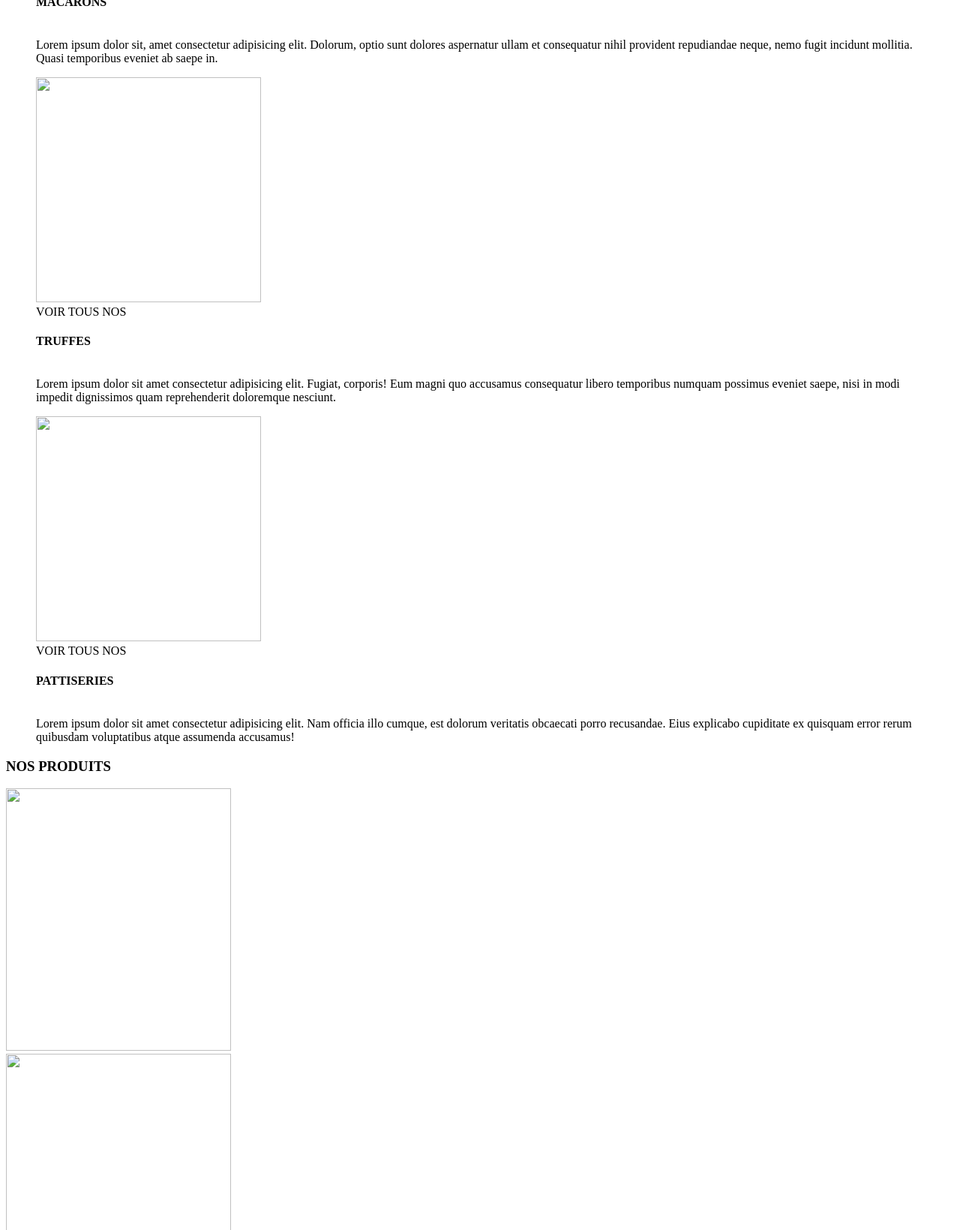
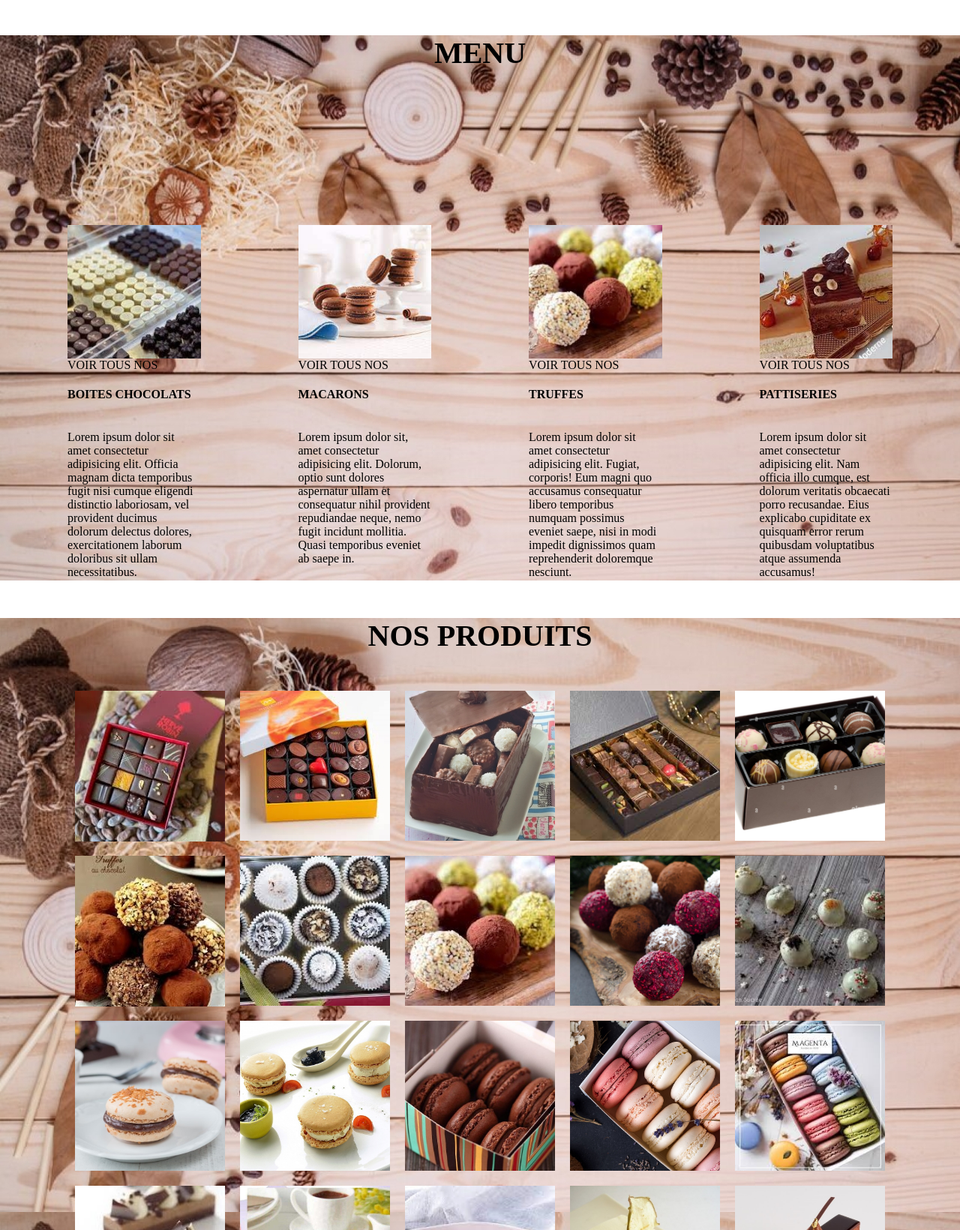
Before and after one commit to Bouchakour-rania/site-chocolaterie, a plain HTML site: page index.html in a window 1280 px wide. Shown: the part 1160-2800 px from the top of the page at 75% size. Drawn offline with Linux system fonts and the light colour scheme; files whose address does not match are found by name.

Commit message:
Update index.html

```diff
--- a/index.html
+++ b/index.html
@@ -5,13 +5,13 @@
     <meta http-equiv="X-UA-Compatible" content="IE=edge">
     <meta name="viewport" content="width=device-width, initial-scale=1.0">
     <title>ma boutique en ligne</title>
-    <link rel="stylesheet" href="projet.css">
+    <link rel="stylesheet" href="index.css">
 </head>
 <body>
 <div id="tout">
 <!--section header-->
 <div id="id1">
-   <img src="logo.jpg" alt="" height="100px" width="100px">
+   <img src="images/logo.jpg" alt="" height="100px" width="100px">
     <div class="p1">
       <a href="#home"> Home </a>
       <a href="#aboute"> About</a>
@@ -41,19 +41,19 @@
 <h3>MENU</h3>
 <div id="produits">
   <figure>
-  <img id="pnt" src="image100.jpg" alt="" width="300px" height="300px" >
+  <img id="pnt" src="images/image100.jpg" alt="" width="300px" height="300px" >
   <figcaption>VOIR TOUS NOS <br><h4>BOITES CHOCOLATS</h4> <br>Lorem ipsum dolor sit amet consectetur adipisicing elit. Officia magnam dicta temporibus fugit nisi cumque eligendi distinctio laboriosam, vel provident ducimus dolorum  delectus dolores, exercitationem laborum doloribus sit ullam necessitatibus.</figcaption>
   </figure>
 <figure>
-  <img id="pnt" src="image11.jpg" alt="" width="300px" height="300px">
+  <img id="pnt" src="images/image11.jpg" alt="" width="300px" height="300px">
   <figcaption>VOIR TOUS NOS <br><h4>MACARONS</h4> <br> Lorem ipsum dolor sit, amet consectetur adipisicing elit. Dolorum, optio sunt dolores aspernatur ullam et consequatur nihil provident repudiandae neque, nemo fugit incidunt mollitia. Quasi temporibus eveniet ab saepe in.</figcaption>
 </figure>
 <figure>
-  <img id="pnt" src="image8.jpg" alt="" width="300px" height="300px">
+  <img id="pnt" src="images/image8.jpg" alt="" width="300px" height="300px">
   <figcaption>VOIR TOUS NOS <br><h4>TRUFFES</h4> <br> Lorem ipsum dolor sit amet consectetur adipisicing elit. Fugiat, corporis! Eum magni quo accusamus consequatur libero temporibus numquam possimus eveniet saepe, nisi in modi impedit dignissimos quam reprehenderit doloremque nesciunt.</figcaption>
 </figure>
 <figure>
-  <img id="pnt" src="images(2).jpg" alt="" width="300px" height="300px">
+  <img id="pnt" src="images/images(2).jpg" alt="" width="300px" height="300px">
   <figcaption>VOIR TOUS NOS <br><h4>PATTISERIES</h4> <br> Lorem ipsum dolor sit amet consectetur adipisicing elit. Nam officia illo cumque, est dolorum veritatis obcaecati porro recusandae. Eius explicabo cupiditate ex quisquam error rerum quibusdam voluptatibus atque assumenda accusamus!</figcaption>
 </figure>
 </div>
@@ -65,64 +65,65 @@
 <h3>NOS PRODUITS</h3>
 <div class="galerie">
   <div class="cts">
-    <img src="imagesg1.jpg" alt="" height="350px" width="300px">
+    <img src="images/imagesg1.jpg" alt="" height="350px" width="300px">
   </div>
   <div class="cts">
-    <img src="imageg2.jpg" alt="" height="350px" width="300px">
+    <img src="images/imageg2.jpg" alt="" height="350px" width="300px">
   </div>
   <div class="cts">
-    <img src="imageg3.jpg" alt="" height="350px" width="300px">
+    <img src="images/imageg3.jpg" alt="" height="350px" width="300px">
   </div>
   <div class="cts">
-    <img src="imageg4 (2).jpg" alt="" height="350px" width="300px">
+    <img src="images/imageg4 (2).jpg" alt="" height="350px" width="300px">
+
   </div>
   <div class="cts">
-    <img src="imageg5 (3).jpg" alt="" height="350px" width="300px">
+    <img src="images/imageg5 (3).jpg" alt="" height="350px" width="300px">
   </div>
   <div class="cts">
-    <img src="imageg6 (2).jpg" alt="" height="350px" width="300px">
+    <img src="images/imageg6 (2).jpg" alt="" height="350px" width="300px">
   </div>
   <div class="cts">
-    <img src="imageg7.jpg" alt="" height="350px" width="300px">
+    <img src="images/imageg7.jpg" alt="" height="350px" width="300px">
   </div>
   <div class="cts">
-    <img src="image8.jpg" alt="" height="350px" width="300px">
+    <img src="images/image8.jpg" alt="" height="350px" width="300px">
   </div>
   <div class="cts">
-    <img src="imageg9 (2).jpg" alt="" height="350px" width="300px">
+    <img src="images/imageg9 (2).jpg" alt="" height="350px" width="300px">
   </div>
   <div class="cts">
-    <img src="images (3).jpg" alt="" height="350px" width="300px">
+    <img src="images/images (3).jpg" alt="" height="350px" width="300px">
   </div>
   <div class="cts">
-    <img src="mc1.jpg" alt="" height="350px" width="300px">
+    <img src="images/mc1.jpg" alt="" height="350px" width="300px">
   </div>
   <div class="cts">
-    <img src="mc2.jpg" alt="" height="350px" width="300px">
+    <img src="images/mc2.jpg" alt="" height="350px" width="300px">
   </div>
   <div class="cts">
-    <img src="mc3.jpg" alt="" height="350px" width="300px">
+    <img src="images/mc3.jpg" alt="" height="350px" width="300px">
   </div>
   <div class="cts">
-    <img src="mc4.jpg" alt="" height="350px" width="300px">
+    <img src="images/mc4.jpg" alt="" height="350px" width="300px">
   </div>
   <div class="cts">
-    <img src="mc5.jpg" alt="" height="350px" width="300px">
+    <img src="images/mc5.jpg" alt="" height="350px" width="300px">
   </div>
   <div class="cts">
-    <img src="pt1.jpg" alt="" height="350px" width="300px">
+    <img src="images/pt1.jpg" alt="" height="350px" width="300px">
   </div>
   <div class="cts">
-    <img src="pt2.jpg" alt="" height="350px" width="300px">
+    <img src="images/pt2.jpg" alt="" height="350px" width="300px">
   </div>
   <div class="cts">
-    <img src="pt3.jpg" alt="" height="350px" width="300px">
+    <img src="images/pt3.jpg" alt="" height="350px" width="300px">
   </div>
   <div class="cts">
-    <img src="pt4.jpg" alt="" height="350px" width="300px">
+    <img src="images/pt4.jpg" alt="" height="350px" width="300px">
   </div>
   <div class="cts">
-    <img src="pt5.jpg" alt="" height="350px" width="300px">
+    <img src="images/pt5.jpg" alt="" height="350px" width="300px">
   </div>
 </div>
 </div>
@@ -150,22 +151,22 @@
     <h2 class="section-title">Notre Équipe</h2>
     <div class="team-members">
       <div class="team-member">
-        <img src="chocolatier1.jpg" alt="Chocolatier 1" height="200px" width="200px">
+        <img src="images/chocolatier1.jpg" alt="Chocolatier 1" height="200px" width="200px">
         <h3 class="member-name">bouchakour rania</h3>
         <p class="member-role">Chocolatier</p>
       </div>
       <div class="team-member">
-        <img src="chocolatier2.jpg" alt="Chocolatier 2" height="200px" width="200px">
+        <img src="images/chocolatier2.jpg" alt="Chocolatier 2" height="200px" width="200px">
         <h3 class="member-name">bouchakour imen</h3>
         <p class="member-role">Chef Pâtissier</p>
       </div>
       <div class="team-member">
-        <img src="nari.jpg" alt="Vendeur 1" height="200px" width="200px">
+        <img src="images/nari.jpg" alt="Vendeur 1" height="200px" width="200px">
         <h3 class="member-name">narimen abdrhm</h3>
         <p class="member-role">Vendeuse</p>
       </div>
       <div class="team-member">
-        <img src="mr.jpg" alt="Responsable Marketing" height="200px" width="200px">
+        <img src="images/mr.jpg" alt="Responsable Marketing" height="200px" width="200px">
         <h3 class="member-name">bouchakour amine</h3>
         <p class="member-role">Responsable Marketing</p>
       </div>
```
